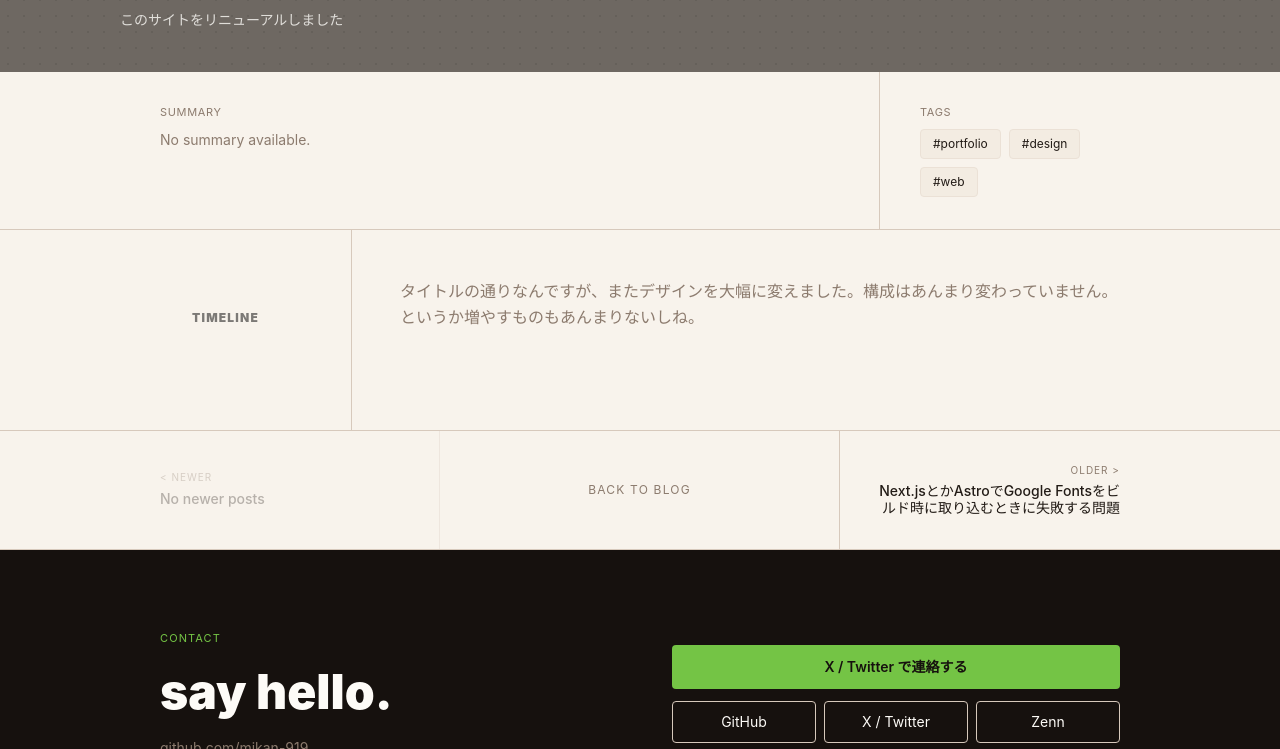
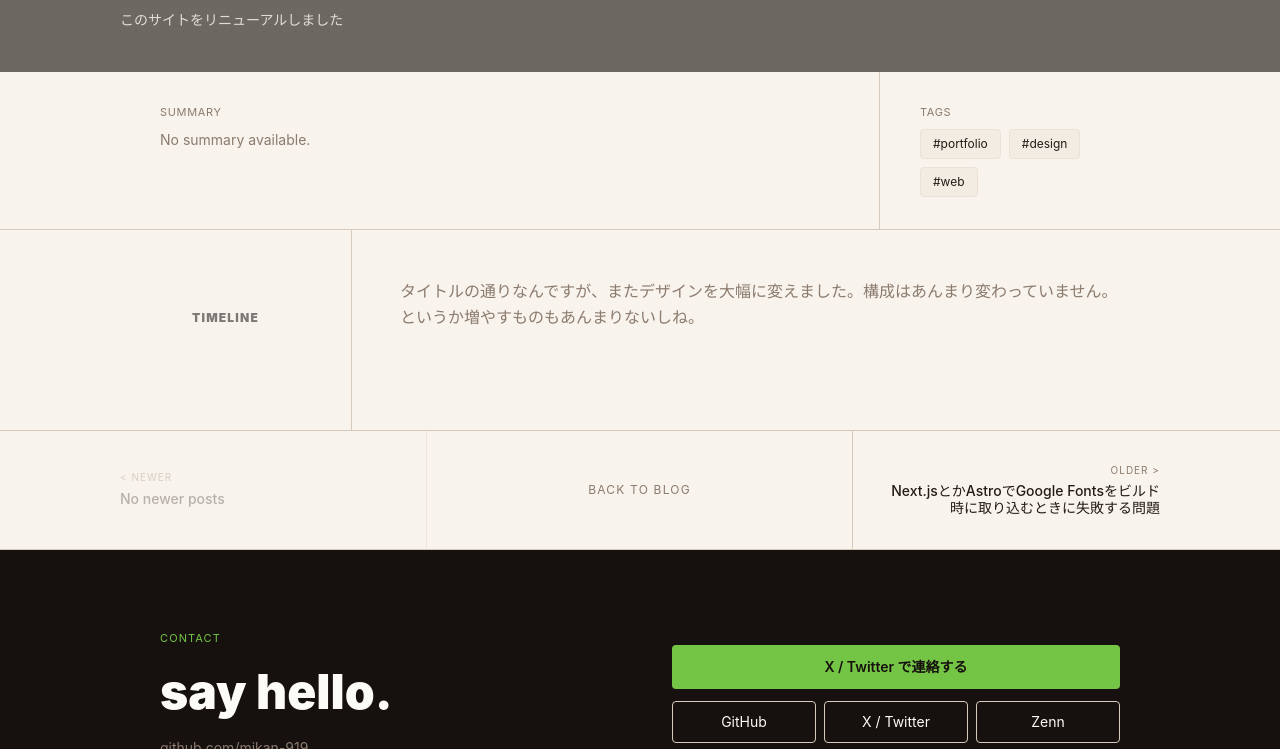
Before and after one commit to mikan-919/portfolio, an Astro site: page /blog/articles/2026-06-25 in a window 1280 px wide. Shown: the part 441-1190 px from the top of the page. Built offline with nearby package versions, Linux system fonts and the light colour scheme; Astro itself is replaced by a stand-in of ours.

Commit message:
fix: 記事ナビを画面横幅いっぱいに広げる

```diff
--- a/src/pages/blog/[...slug]/index.astro
+++ b/src/pages/blog/[...slug]/index.astro
@@ -109,8 +109,7 @@ const formattedDate = formatShortDateJP(entry.data.date)
 
     <!-- Navigation -->
     <div class="w-full border-b border-lp-border">
-        <div class="max-w-[1200px] mx-auto">
-            <div class="grid grid-cols-3 divide-x divide-lp-border">
+        <div class="grid grid-cols-3 divide-x divide-lp-border">
                 {prevPost ? (
                     <a href={`/blog/${prevPost.id}`} class="flex flex-col justify-center py-8 pr-8 pl-8 md:pl-16 lg:pl-[7.5rem] hover:bg-lp-surface-sunken transition-colors">
                         <span class="font-mono text-[10px] text-lp-muted uppercase tracking-widest mb-1">&lt; Newer</span>
@@ -136,7 +135,6 @@ const formattedDate = formatShortDateJP(entry.data.date)
                         <span class="text-sm text-lp-text font-medium">No older posts</span>
                     </div>
                 )}
-            </div>
         </div>
     </div>
 </Layout>
```
